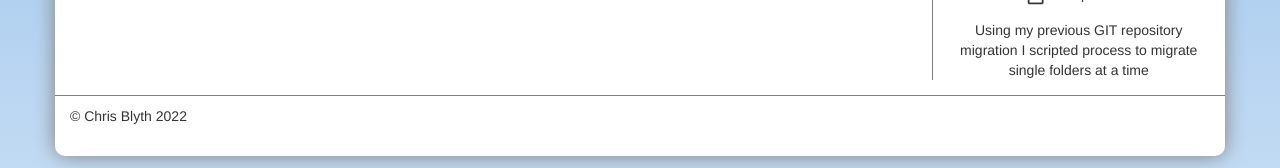
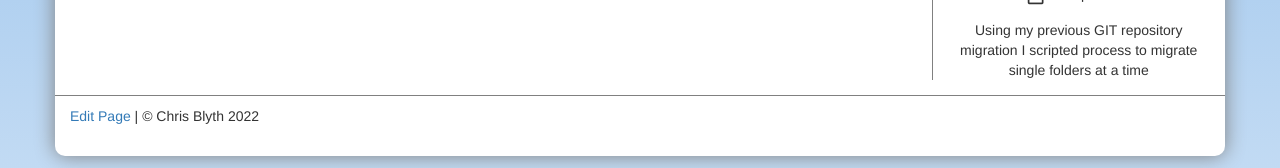
Before and after one commit to BlythMeister/blyth.me.uk, a Jekyll site: the page built from index.md, in a window 1280 px wide. Shown: the part 973-1141 px from the top of the page. Built offline with Jekyll 4.4.1, drawn with Linux system fonts in a browser that asks for light colours; nearby versions of some CDN libraries.

Commit message:
Update footer.html

```diff
--- a/_includes/footer.html
+++ b/_includes/footer.html
@@ -1,3 +1,3 @@
 <p>
-    &copy; Chris Blyth {{ site.time | date: "%Y"}}
+    <a href="https://github.com/BlythMeister/blyth.me.uk/edit/master/{{ page.path }}" target="_blank">Edit Page</a> | &copy; Chris Blyth {{ site.time | date: "%Y"}}
 </p>
```
